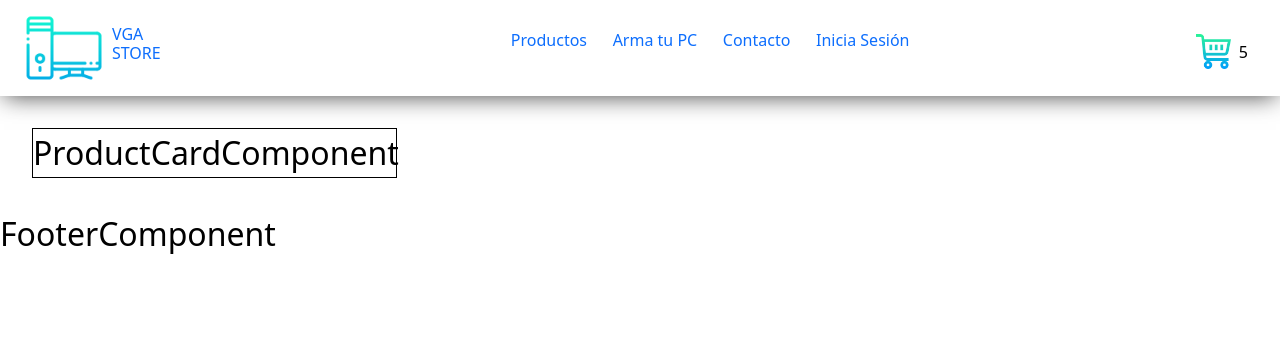
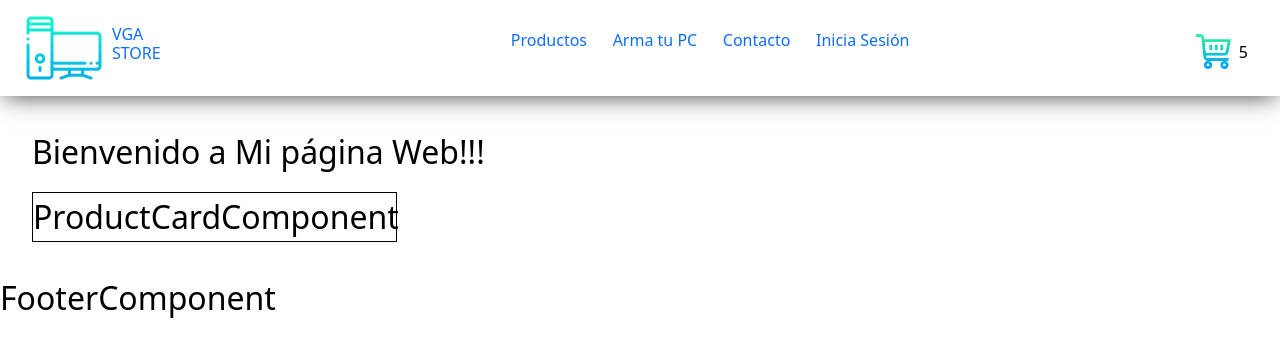
Before and after one commit to ErickOsuna/1era-preentrega-react-erick-osuna, a React (Create React App) app: page / in a window 1280 px wide. Shown: the top 356 px of the page. Built offline with nearby package versions, Linux system fonts and the light colour scheme; the HTML template or start-up script is replaced by a standard one.

Commit message:
Agregando PROPS al ItemListContainer

```diff
--- a/src/App.jsx
+++ b/src/App.jsx
@@ -11,7 +11,7 @@ function App() {
 
     <MainLayout>
       <div >
-        <ItemListContainerComponent/>
+        <ItemListContainerComponent greeting="Bienvenido a Mi página Web!!!"/>
         {/* <ButtonComponent label="Botón Principal" clickEvent={() => console.log("Botón Principal")} />
         <ButtonComponent label="Botón Secundario" clickEvent={() => console.log("Botón Secundario")} />
         <ButtonComponent label="Botón Ternario" clickEvent={() => console.log("Botón Ternario")} />
--- a/src/components/ItemListContainerComponent/ItemListContainerComponent.jsx
+++ b/src/components/ItemListContainerComponent/ItemListContainerComponent.jsx
@@ -2,9 +2,12 @@ import React from 'react';
 import { ProductCardComponent } from '../ProductCardComponent/ProductCardComponent';
 import "./style.css";
 
-export const ItemListContainerComponent = () => {
+export const ItemListContainerComponent = (props) => {
+  const {greeting} = props;
+
   return (
     <div className='itemListContainer'>
+        <p>{props.greeting}</p>
         <ProductCardComponent/>
     </div>
   )
```
